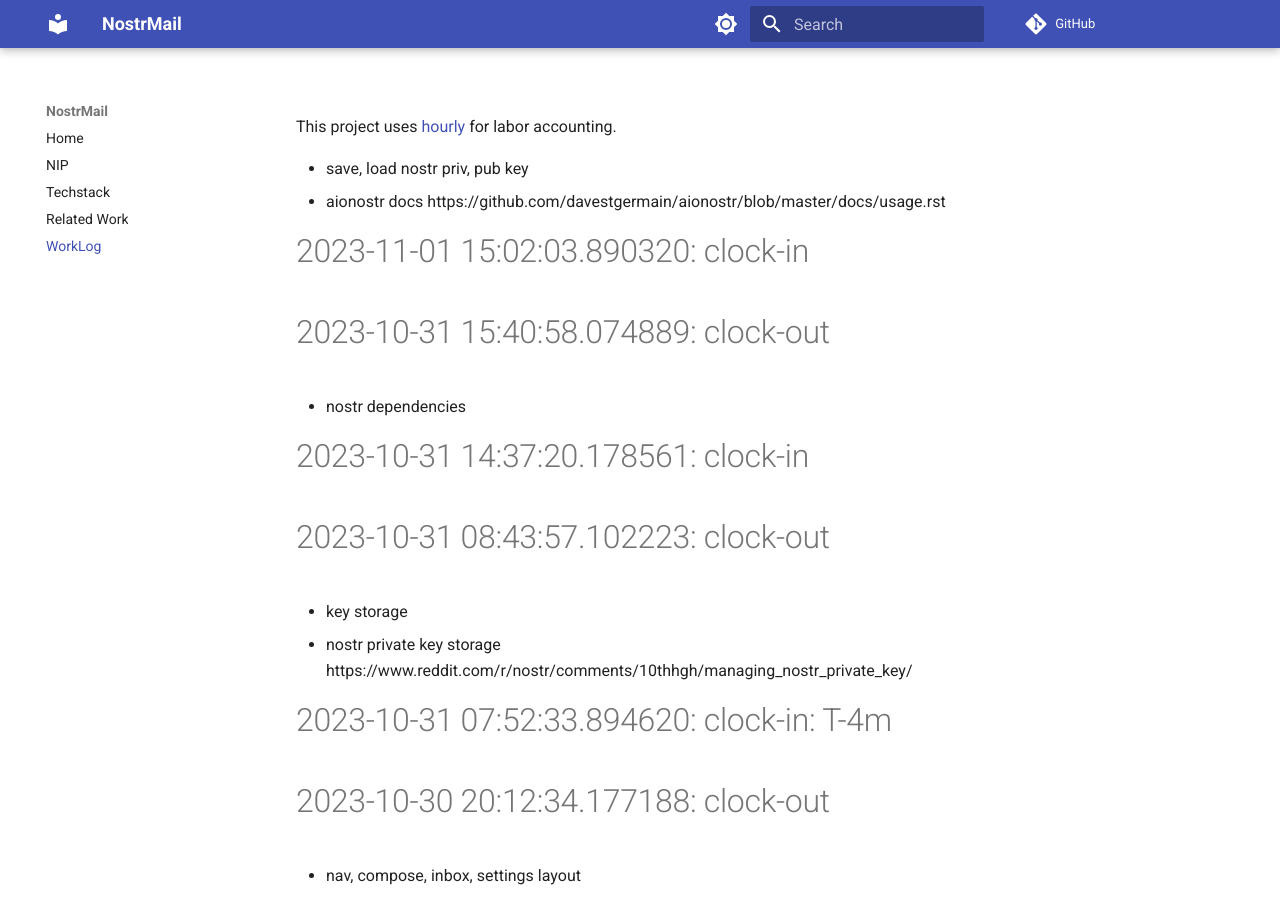
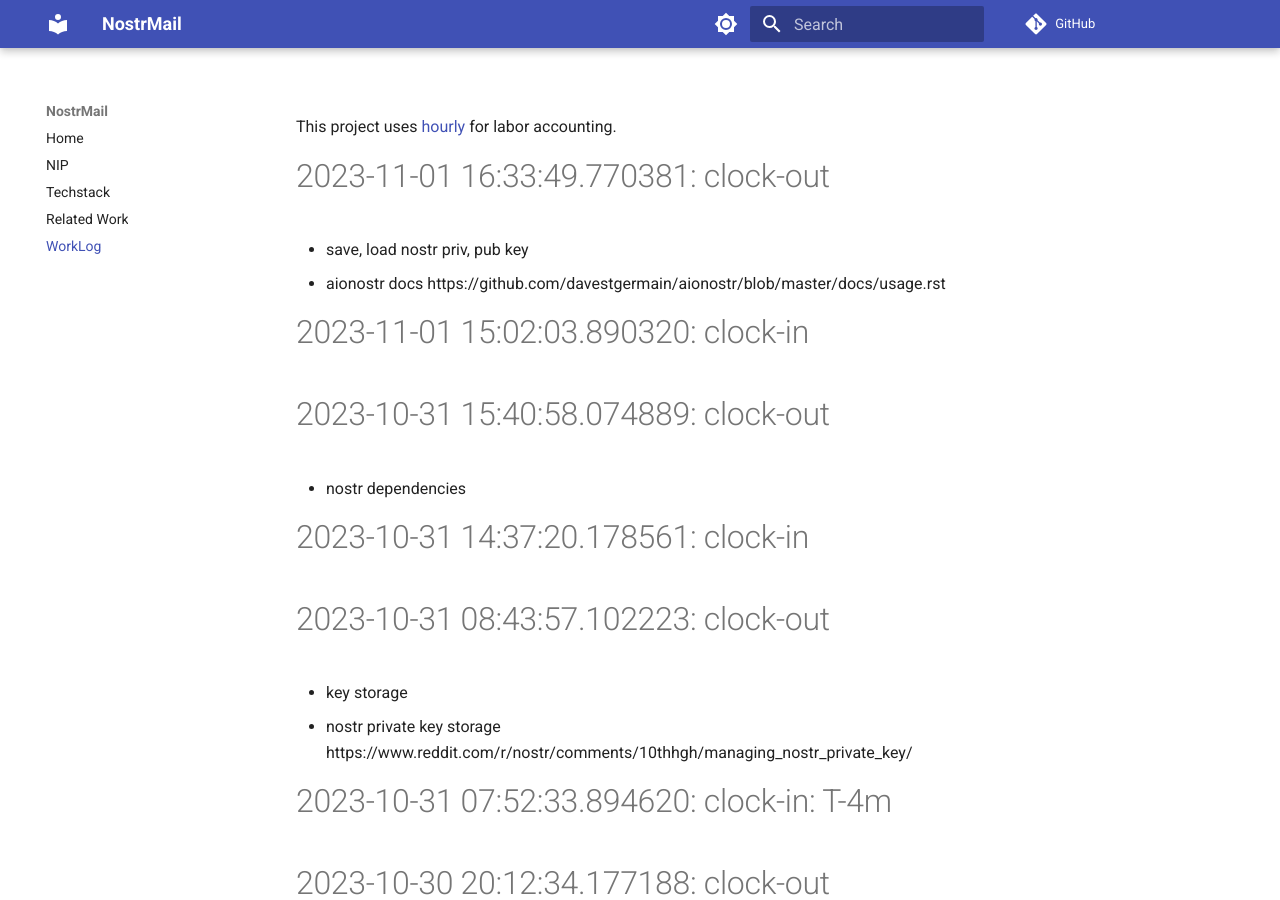
Before and after one commit to asherp/nostr-mail, an MkDocs documentation site: the page built from docs/WorkLog.md, in a window 1280 px wide and 900 px high. Built offline with MkDocs 1.6.1 and Material for MkDocs 9.7.7, drawn with Linux system fonts in a browser that asks for light colours; comment, search, counter and statistics services are not loaded.

Commit message:
clock-out

```diff
--- a/WorkLog.md
+++ b/WorkLog.md
@@ -1,3 +1,5 @@
+# 2023-11-01 16:33:49.770381: clock-out
+
 * save, load nostr priv, pub key
 * aionostr docs https://github.com/davestgermain/aionostr/blob/master/docs/usage.rst
 
```
